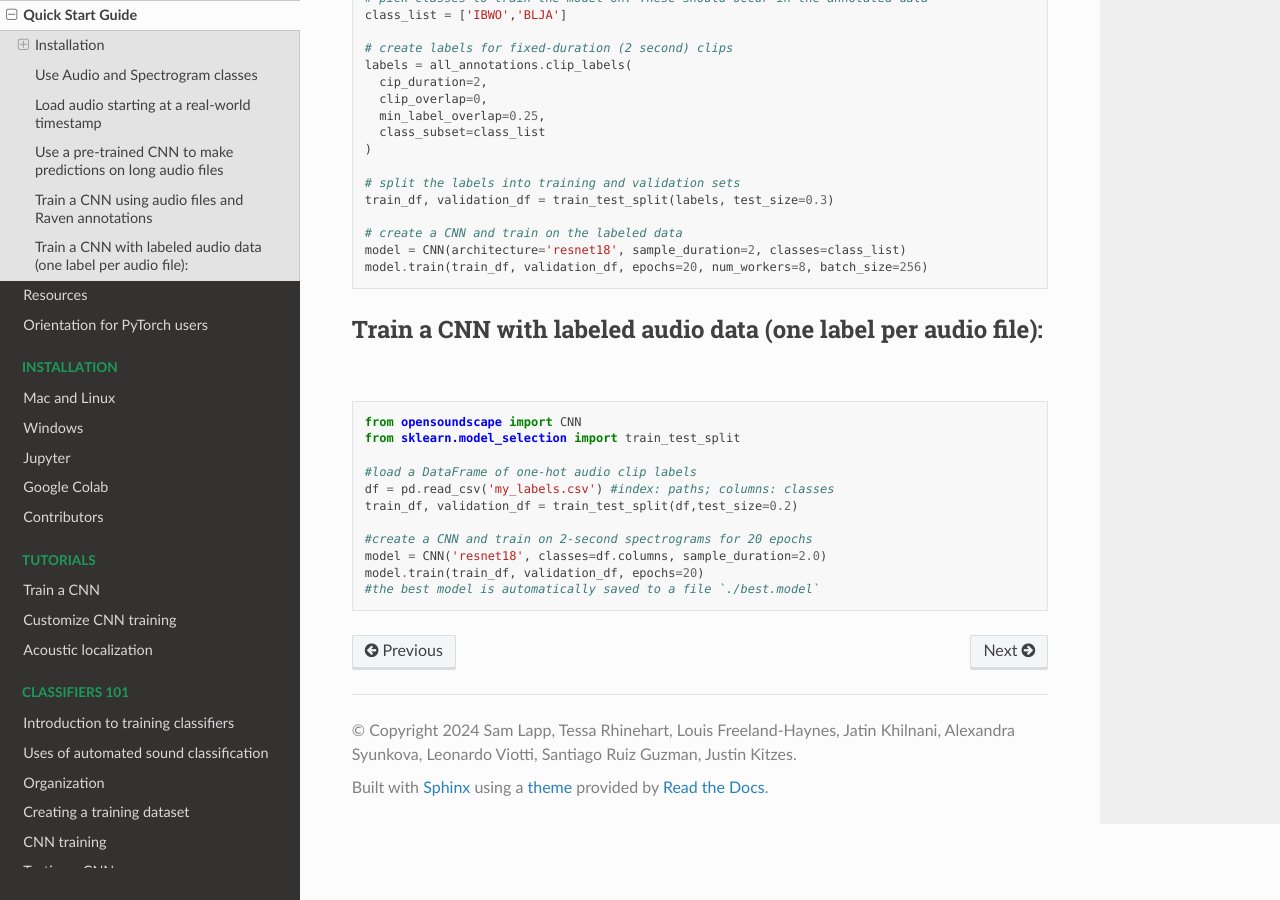
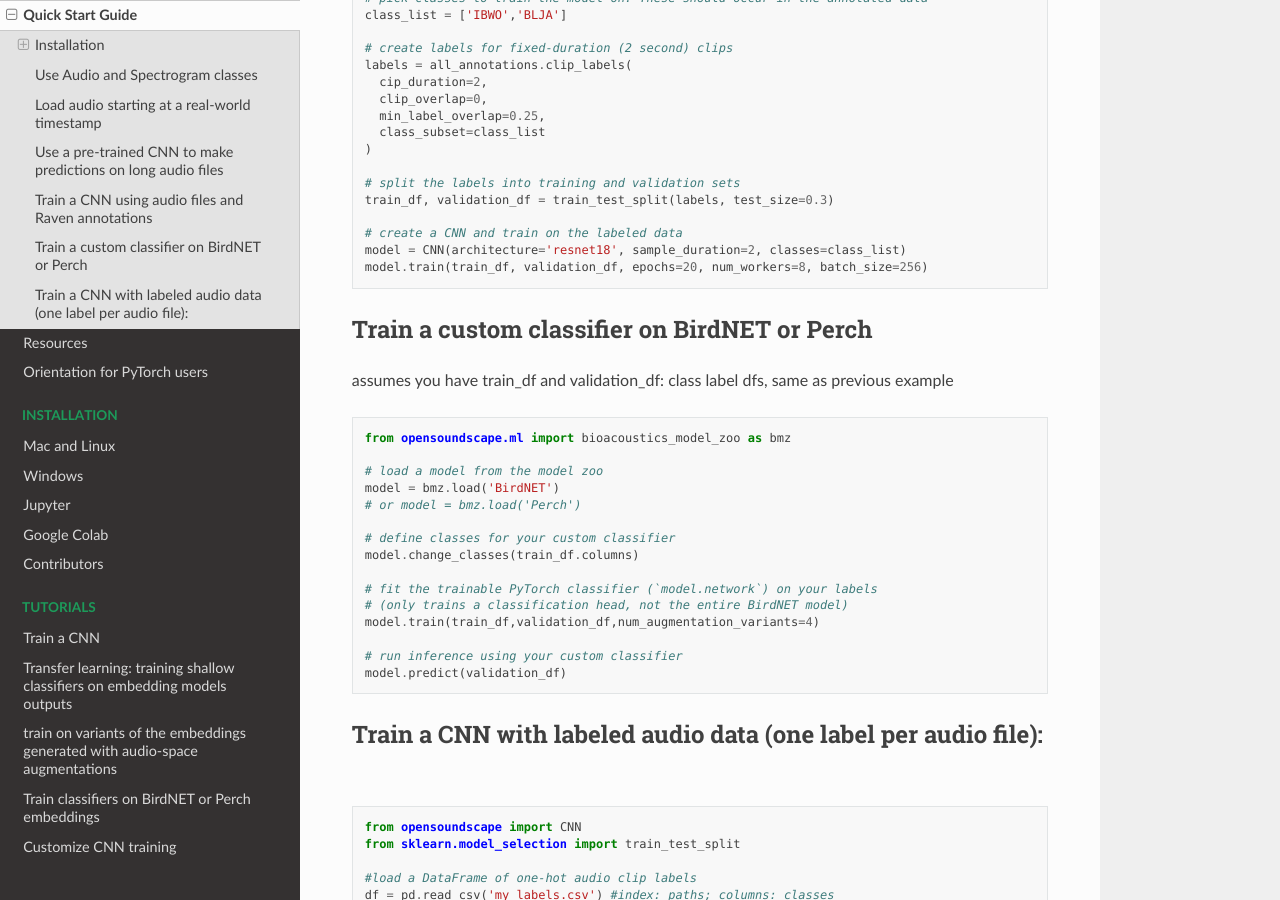
Before and after one commit to kitzeslab/opensoundscape, a Sphinx documentation site: the page built from docs/intro/quick-start.md, in a window 1280 px wide and 900 px high, scrolled down 1750 px. Built offline with Sphinx 7.4.7 and the Read the Docs theme 2.0.0, drawn with Linux system fonts in a browser that asks for light colours; pages that are not in the unit, such as notebooks, are missing from menus; the version number is read from the project's files by our own code.

Commit message:
add birdnet training tutorial

````diff
--- a/docs/intro/quick-start.md
+++ b/docs/intro/quick-start.md
@@ -88,6 +88,26 @@ model = CNN(architecture='resnet18', sample_duration=2, classes=class_list)
 model.train(train_df, validation_df, epochs=20, num_workers=8, batch_size=256)
 ```
 
+## Train a custom classifier on BirdNET or Perch
+assumes you have train_df and validation_df: class label dfs, same as previous example
+```
+from opensoundscape.ml import bioacoustics_model_zoo as bmz
+
+# load a model from the model zoo
+model = bmz.load('BirdNET')
+# or model = bmz.load('Perch')
+
+# define classes for your custom classifier
+model.change_classes(train_df.columns)
+
+# fit the trainable PyTorch classifier (`model.network`) on your labels
+# (only trains a classification head, not the entire BirdNET model)
+model.train(train_df,validation_df,num_augmentation_variants=4)
+
+# run inference using your custom classifier
+model.predict(validation_df)
+```
+
 ## Train a CNN with labeled audio data (one label per audio file):
 ```python
 from opensoundscape import CNN
````
Also changed, not shown: docs/index.rst (+5 -3 lines), docs/tutorials/training_birdnet_and_perch.ipynb.
